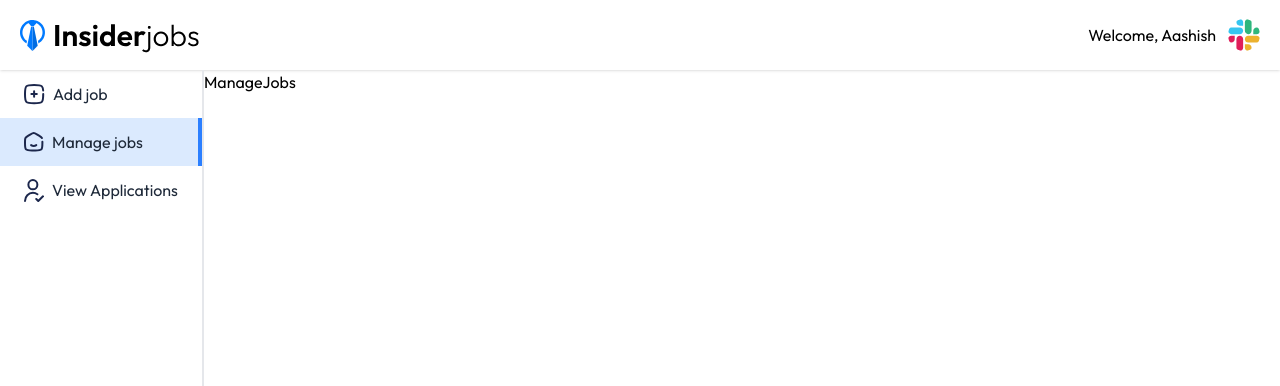
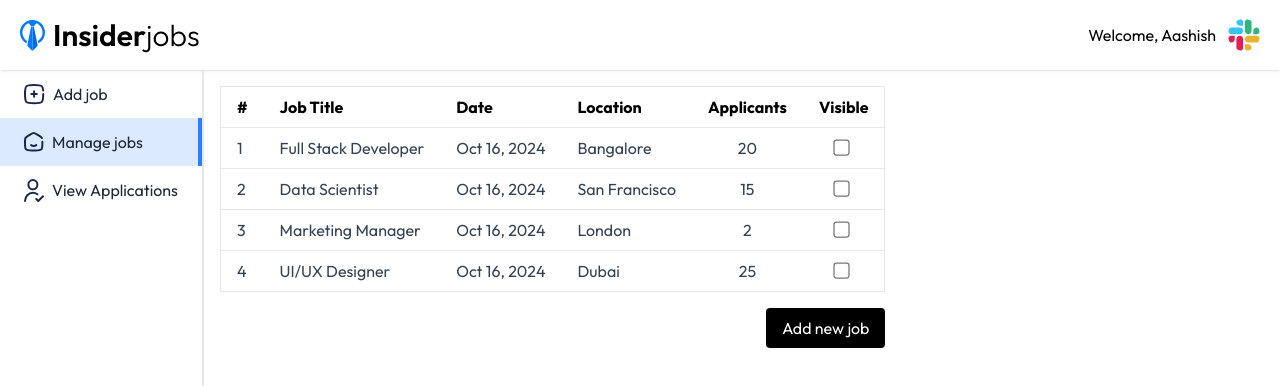
Before and after one commit to AashishBadal/Job-Portal, a React (Vite) app in the folder client/: page /dashboard/manage-job in a window 1280 px wide. Shown: the top 386 px of the page. Built offline with nearby package versions, Linux system fonts and the light colour scheme.

Commit message:
Completed the ui of add job section of recruiter and completed the ui part of the project and now going to code backend

```diff
--- a/client/src/pages/ManageJobs.jsx
+++ b/client/src/pages/ManageJobs.jsx
@@ -1,9 +1,45 @@
-import React from 'react'
+import React from "react";
+import { manageJobsData } from "../assets/assets";
+import moment from "moment";
+import { useNavigate } from "react-router-dom";
 
 const ManageJobs = () => {
+  const navigate = useNavigate()
   return (
-    <div>ManageJobs</div>
-  )
-}
+    <div className="container p-4 max-w-5xl">
+      <div className="overflow-x-auto">
+        <table className="min-w-full bg-white border border-gray-200 max-sm:text-sm">
+          <thead>
+            <tr>
+              <th className="py-2 px-4 border-b border-gray-200 text-left max-sm:hidden">#</th>
+              <th className="py-2 px-4 border-b border-gray-200 text-left">Job Title</th>
+              <th className="py-2 px-4 border-b border-gray-200 text-left max-sm:hidden">Date</th>
+              <th className="py-2 px-4 border-b border-gray-200 text-left max-sm:hidden">Location</th>
+              <th className="py-2 px-4 border-b border-gray-200 text-center">Applicants</th>
+              <th className="py-2 px-4 border-b border-gray-200 text-left">Visible</th>
+            </tr>
+          </thead>
+          <tbody>
+            {manageJobsData.map((job,index)=>(
+              <tr key={index} className="text-gray-700">
+                <td className="py-2 px-4 border-b  border-gray-200 max-sm:hidden">{index+1}</td>
+                <td className="py-2 px-4 border-b border-gray-200">{job.title}</td>
+                <td className="py-2 px-4 border-b border-gray-200 max-sm:hidden">{moment(job.date).format('ll')}</td>
+                <td className="py-2 px-4 border-b border-gray-200 max-sm:hidden">{job.location}</td>
+                <td className="py-2 px-4 border-b border-gray-200 text-center">{job.applicants}</td>
+                <td className="py-2 px-4 border-b border-gray-200"><input className="scale-125 ml-4" type="checkbox" /></td>
+              </tr>
+            ))}
+          </tbody>
+        </table>
+      </div>
+      <div className="mt-4 flex justify-end">
+        <button onClick={()=>navigate('/dashboard/add-job')} className="bg-black text-white p-2 px-4 rounded">
+          Add new job
+        </button>
+      </div>
+    </div>
+  );
+};
 
-export default ManageJobs
+export default ManageJobs;
```
